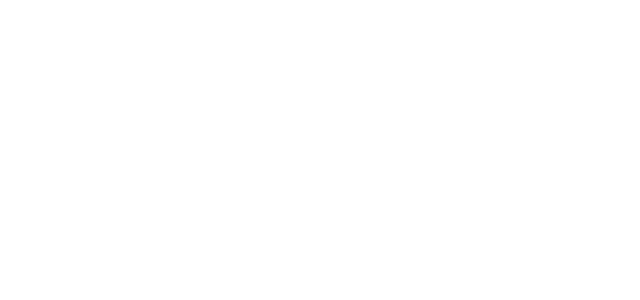
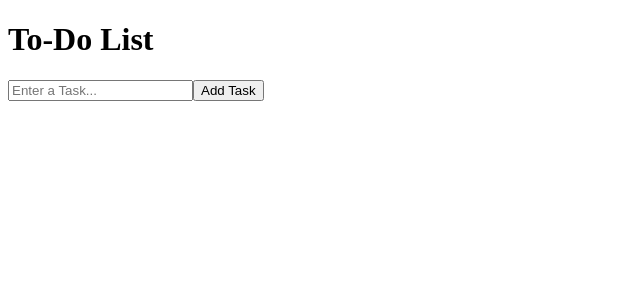
Before and after one commit to dev13-Vishnu/exercises, a React (Vite) app: page / in a window 1280 px wide. Shown: the top 300 px of the page, without its empty margins (0-640 px from the left). Built offline with nearby package versions, Linux system fonts and the light colour scheme.

Commit message:
To-Do list bare bones

```diff
--- a/src/exercises/ToDoLIst.jsx
+++ b/src/exercises/ToDoLIst.jsx
@@ -1,5 +1,38 @@
-
+import React,{useState} from "react";
 function ToDoList() {
 
+    const [tasks, setTasks] = useState([]);
+    const [newTask,setNewTask] = useState("");
+
+    const handleAddTask =() => {
+        const updatedTask = [...tasks,newTask];
+        setTasks(updatedTask);
+        setNewTask("");
+    }
+    const handleDelete = (index) =>{
+        setTasks(tasks.filter((_,i) => i !== index));
+    }
+    return (
+        <div>
+            <h1>To-Do List</h1>
+            <input
+             type="text"
+             value={newTask}
+             onChange={(e) => setNewTask(e.target.value)}
+             placeholder="Enter a Task..."
+             />
+            <button
+             onClick={handleAddTask}>Add Task
+            </button>
+            <ul>
+            {tasks.map((task,index) => <li
+                key={index}>
+                {task}
+                <button onClick={() =>handleDelete(index)}>Delete</button>
+                </li> )}
+
+            </ul>
+        </div>
+    )
 }
 export default ToDoList;
```
